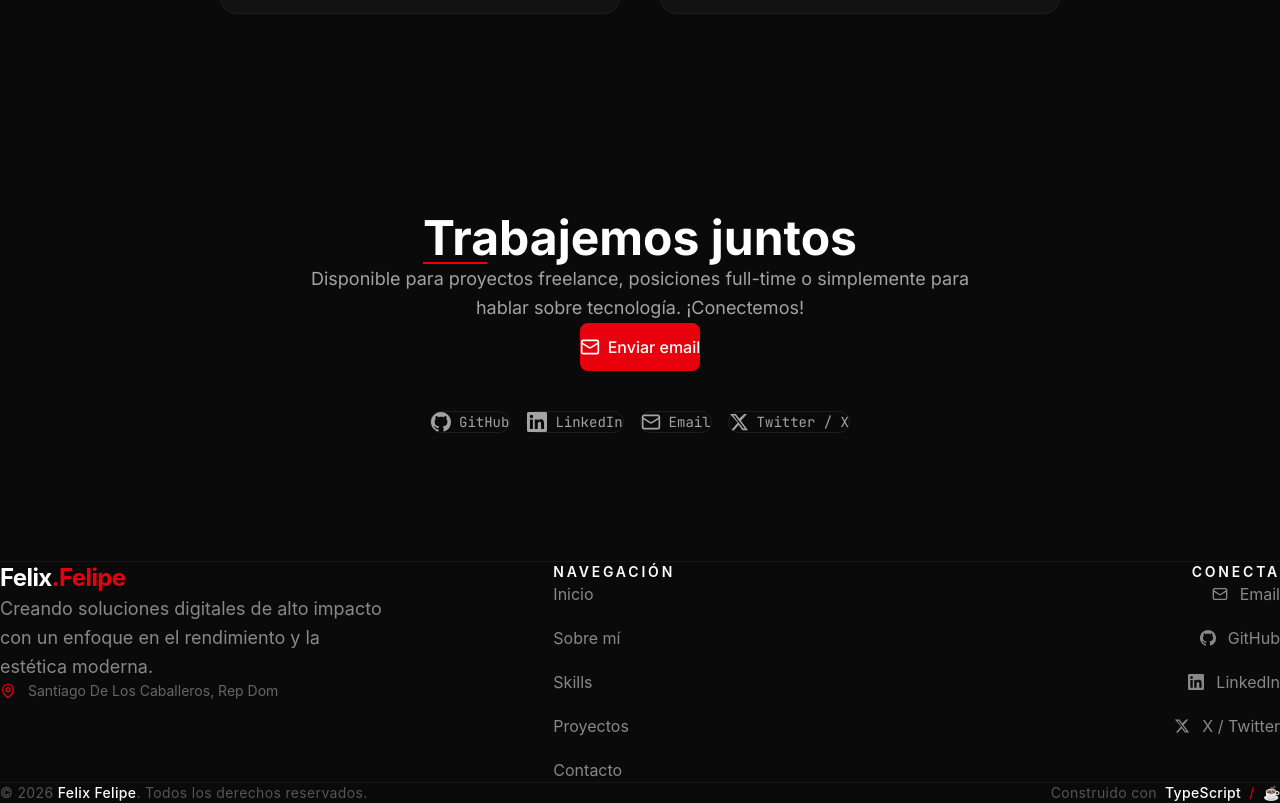
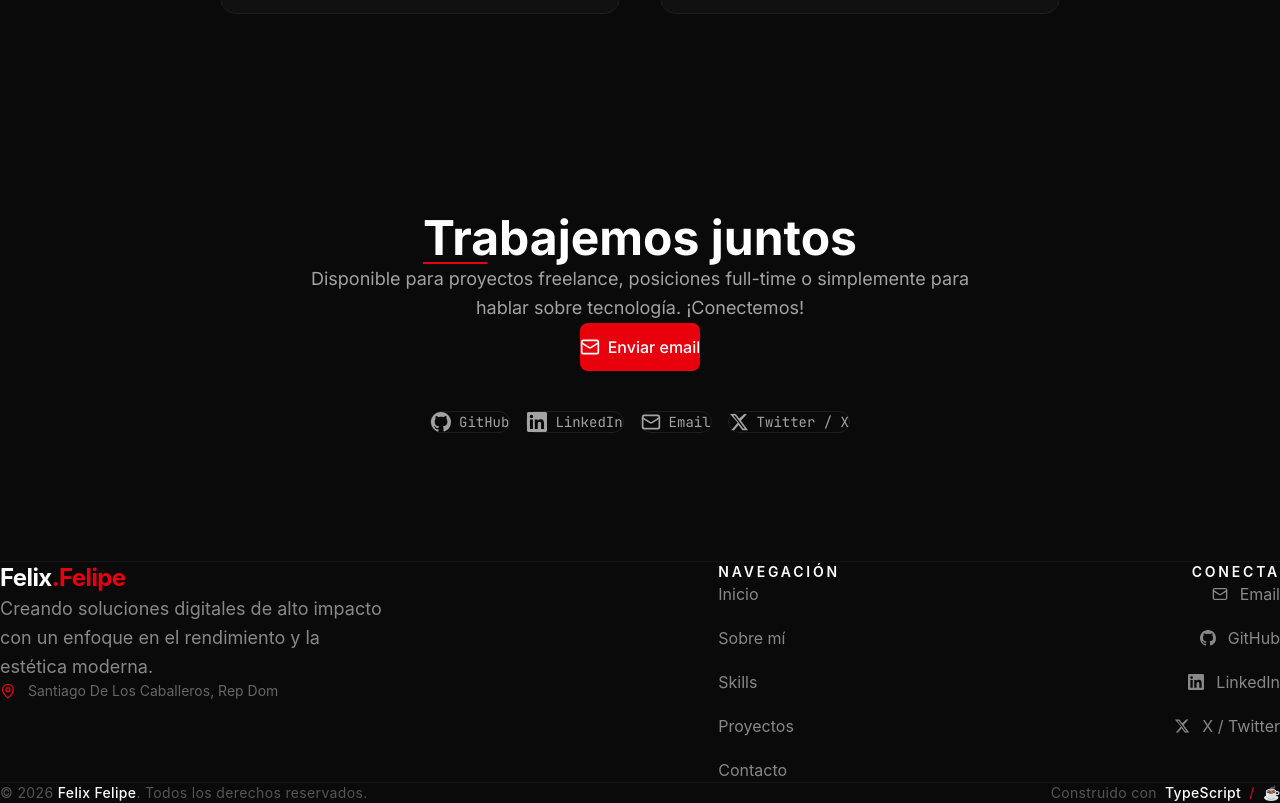
Before and after one commit to Lyscri/Portafolio-web, a React (Vite) app: page / in a window 1280 px wide. Shown: the part 2040-2843 px from the top of the page. Built offline with nearby package versions, Linux system fonts and the light colour scheme.

Commit message:
style(footer): use flex justify-between for edge-to-edge alignment
Replace the grid system with flex justify-between to ensure content is\npinned to the far left and far right edges of the footer container.

```diff
--- a/src/components/organisms/Footer.tsx
+++ b/src/components/organisms/Footer.tsx
@@ -13,10 +13,10 @@ export function Footer() {
   return (
     <footer className="bg-[#0A0A0A] border-t border-white/5 pt-32 pb-16">
       <div className="w-full max-w-7xl mx-auto px-6">
-        <div className="grid grid-cols-1 md:grid-cols-12 gap-12 mb-24">
+        <div className="flex flex-col md:flex-row justify-between gap-12 mb-24">
 
           {/* Brand Column */}
-          <div className="md:col-span-5 flex flex-col items-start">
+          <div className="flex flex-col items-start">
             <button
               onClick={() => scrollToSection('#hero')}
               className="font-sans font-bold text-2xl tracking-tight mb-8 hover:opacity-80 transition-opacity"
@@ -34,7 +34,7 @@ export function Footer() {
           </div>
 
           {/* Links Column */}
-          <div className="md:col-span-3 flex flex-col items-start">
+          <div className="flex flex-col items-start">
             <h3 className="text-white font-sans font-semibold mb-8 text-sm uppercase tracking-[0.2em]">
               Navegación
             </h3>
@@ -53,7 +53,7 @@ export function Footer() {
           </div>
 
           {/* Socials Column */}
-          <div className="md:col-span-4 flex flex-col items-start md:items-end">
+          <div className="flex flex-col items-start md:items-end">
             <h3 className="text-white font-sans font-semibold mb-8 text-sm uppercase tracking-[0.2em]">
               Conecta
             </h3>
@@ -87,19 +87,15 @@ export function Footer() {
 
       {/* Bottom Bar Full Width */}
       <div className="border-t border-white/5 py-12">
-        <div className="w-full max-w-7xl mx-auto px-6 grid grid-cols-1 md:grid-cols-12 gap-12 text-[#555555]">
-          <div className="md:col-span-8">
+        <div className="w-full max-w-7xl mx-auto px-6 flex flex-col md:flex-row justify-between items-center gap-6 text-[#555555]">
           <p className="text-sm font-sans tracking-wide">
             © {getCurrentYear()} <span className="text-white font-medium">Felix Felipe</span>. Todos los derechos reservados.
           </p>
-          </div>
-          <div className="md:col-span-4 flex md:justify-end">
           <p className="text-sm font-sans flex items-center gap-2 tracking-wide">
             Construido con <span className="text-white font-medium">TypeScript</span> <span className="text-[#E8000D]">/</span> ☕
           </p>
         </div>
       </div>
-      </div>
     </footer>
   )
 }
```
Lines whose indentation alone changed are shown as unchanged.
